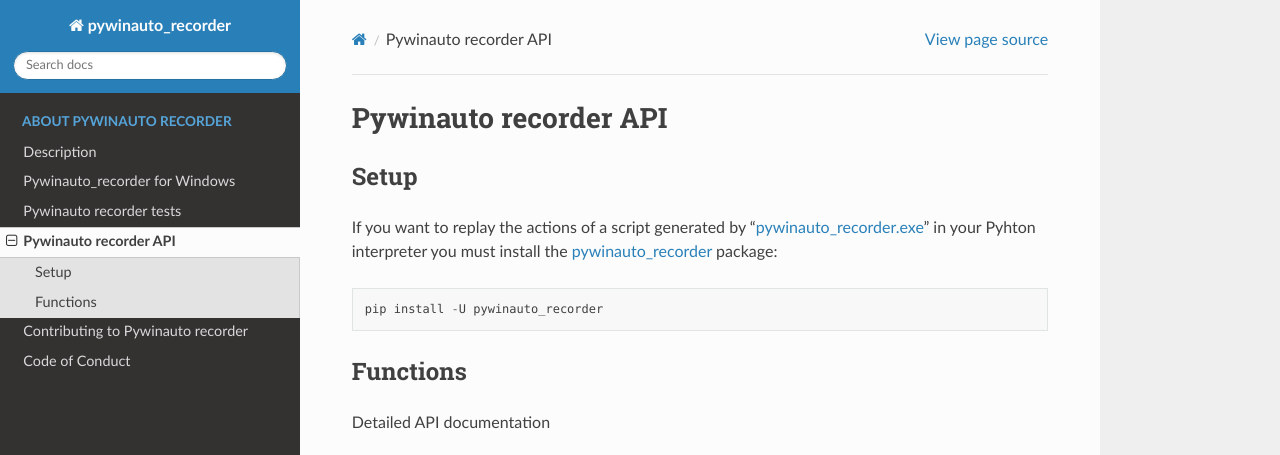
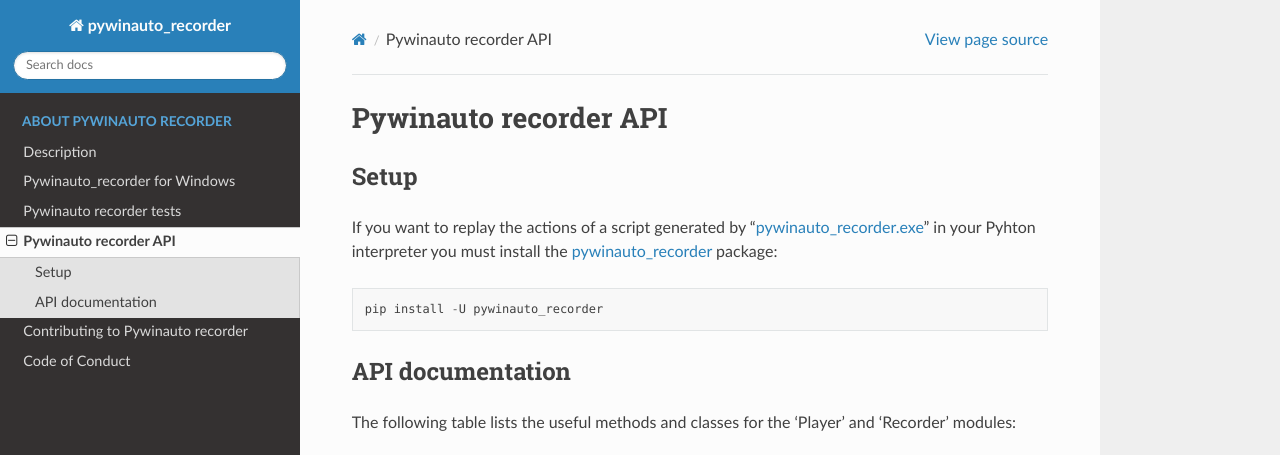
Before and after one commit to beuaaa/pywinauto_recorder, a Sphinx documentation site: the page built from docs/api.rst, in a window 1280 px wide, cut to the strip 0-455 px from the top of the page. Built offline with Sphinx 7.4.7 and the Read the Docs theme 2.0.0, drawn with Linux system fonts in a browser that asks for light colours.

Commit message:
Recorder class documentation.

```diff
--- a/docs/api.rst
+++ b/docs/api.rst
@@ -12,10 +12,10 @@ If you want to replay the actions of a script generated by "pywinauto_recorder.e
 
     pip install -U pywinauto_recorder
 
-Functions
----------
+API documentation
+-----------------
 
-Detailed API documentation
+The following table lists the useful methods and classes for the 'Player' and 'Recorder' modules:
 
 .. toctree::
     :maxdepth: 2
```
Also changed, not shown: other parts of docs/api.rst (+1 -1 lines), 1 other file.
